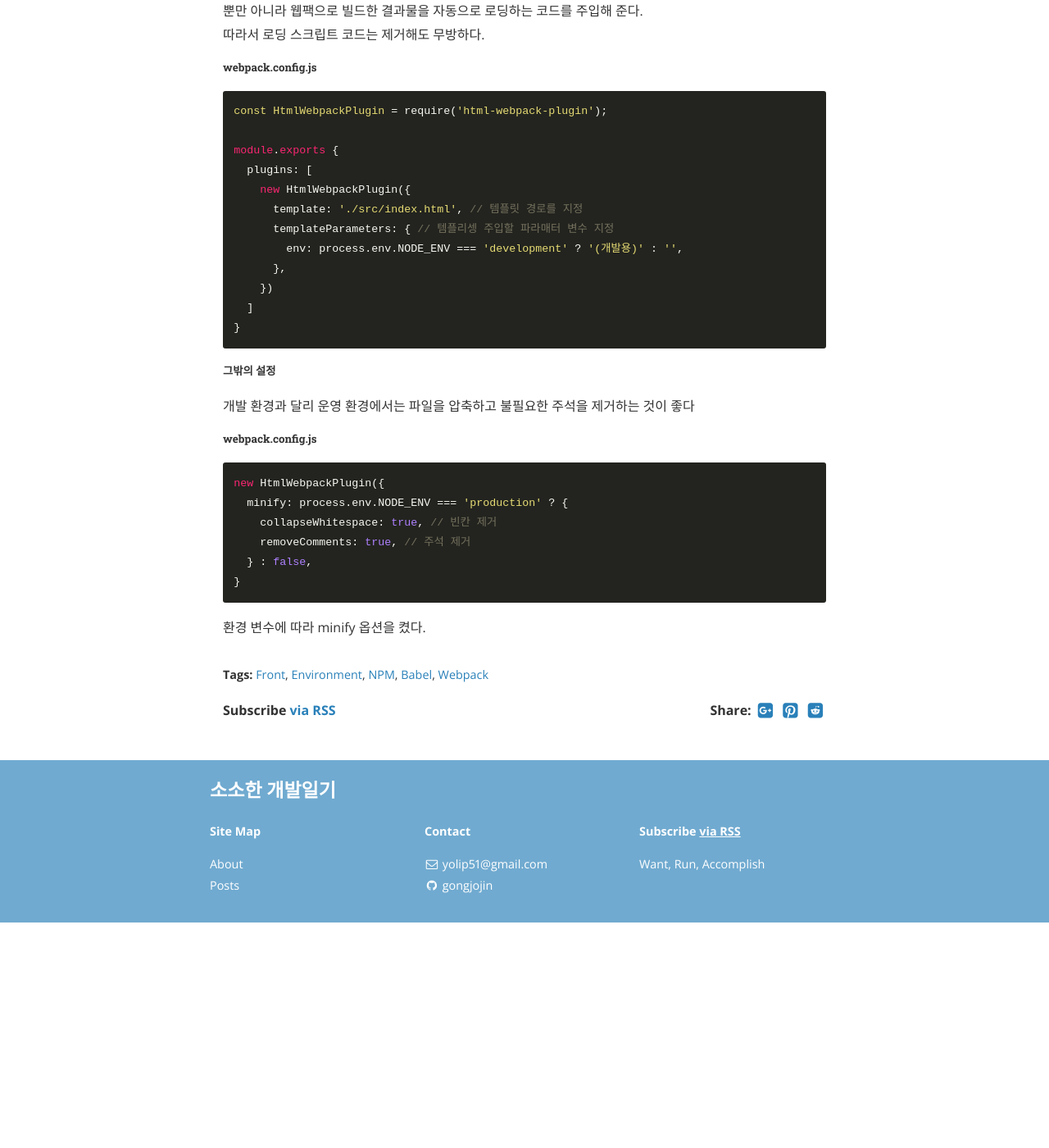
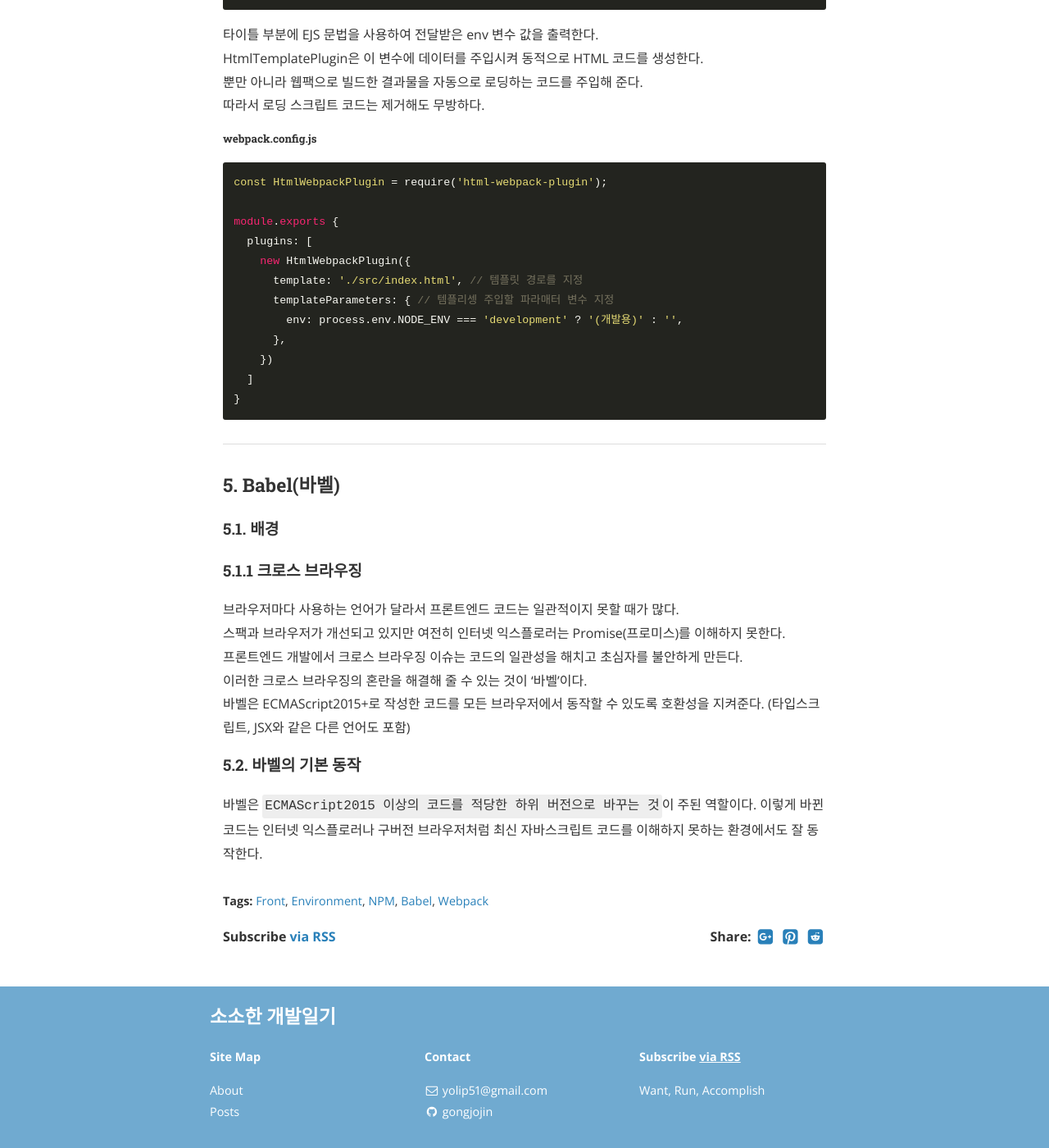
Before and after one commit to gonghojin/gonghojin.github.io, a Jekyll site: the page built from _posts/educations/2020-01-23-front-dev-env.markdown, in a window 1280 px wide and 1400 px high, scrolled down 14119 px. Shown: the whole window at 82% size. Built offline with Jekyll 4.4.1, drawn with Linux system fonts in a browser that asks for light colours; nearby versions of some CDN libraries; comment, search, counter and statistics services are not loaded; before the commit the page ends 15244 px from its top, so only the background shows below that.

Commit message:
Add: 세미나 정리 시작_버밸

```diff
--- a/_posts/educations/2020-01-23-front-dev-env.markdown
+++ b/_posts/educations/2020-01-23-front-dev-env.markdown
@@ -111,6 +111,8 @@ package.json에는 설치한 패키지 정보를 기록한다.
   }
 ~~~
 
+---
+
 ### 2. WebPack(웹팩)
 #### 2.1 왜 프론트엔드 개발에 WebPack이 필요한가?
 최근 들어 프론트 엔드 프로젝트의 규모가 커짐에 따라, Javascript 코드를 `여러 파일과 폴더에 나누어 작성`하고 서로가 서로를 효율적으로 불러올 수 있도록 해주는 모듈화된 환경으로 개발이 이루어진다.
@@ -174,6 +176,8 @@ module.exports = {
 }
 ~~~
 모든 옵션을 웹팩 설정 파일로 옮겼기 때문에 단순히 webpack 명령어만 실행한다. 이제부터는 npm run build로 웹팩 작업을 지시할 수 있다.
+
+---
 
 ### 3. 로더
 #### 3.1 로더의 역할
@@ -470,15 +474,15 @@ module.exports {
 }
 ~~~
 
-##### 그밖의 설정
-개발 환경과 달리 운영 환경에서는 파일을 압축하고 불필요한 주석을 제거하는 것이 좋다
-##### webpack.config.js
-~~~
-new HtmlWebpackPlugin({
-  minify: process.env.NODE_ENV === 'production' ? {
-    collapseWhitespace: true, // 빈칸 제거
-    removeComments: true, // 주석 제거
-  } : false,
-}
-~~~
-환경 변수에 따라 minify 옵션을 켰다.
+---
+### 5. Babel(바벨)
+#### 5.1. 배경
+#### 5.1.1 크로스 브라우징
+브라우저마다 사용하는 언어가 달라서 프론트엔드 코드는 일관적이지 못할 때가 많다.
+스팩과 브라우저가 개선되고 있지만 여전히 인터넷 익스플로러는 Promise(프로미스)를 이해하지 못한다.
+프론트엔드 개발에서 크로스 브라우징 이슈는 코드의 일관성을 해치고 초심자를 불안하게 만든다.
+이러한 크로스 브라우징의 혼란을 해결해 줄 수 있는 것이 '바벨'이다.
+바벨은 ECMAScript2015+로 작성한 코드를 모든 브라우저에서 동작할 수 있도록 호환성을 지켜준다. (타입스크립트, JSX와 같은 다른 언어도 포함)
+
+#### 5.2. 바벨의 기본 동작
+바벨은 `ECMAScript2015 이상의 코드를 적당한 하위 버전으로 바꾸는 것`이 주된 역할이다. 이렇게 바뀐 코드는 인터넷 익스플로러나 구버전 브라우저처럼 최신 자바스크립트 코드를 이해하지 못하는 환경에서도 잘 동작한다.
```
